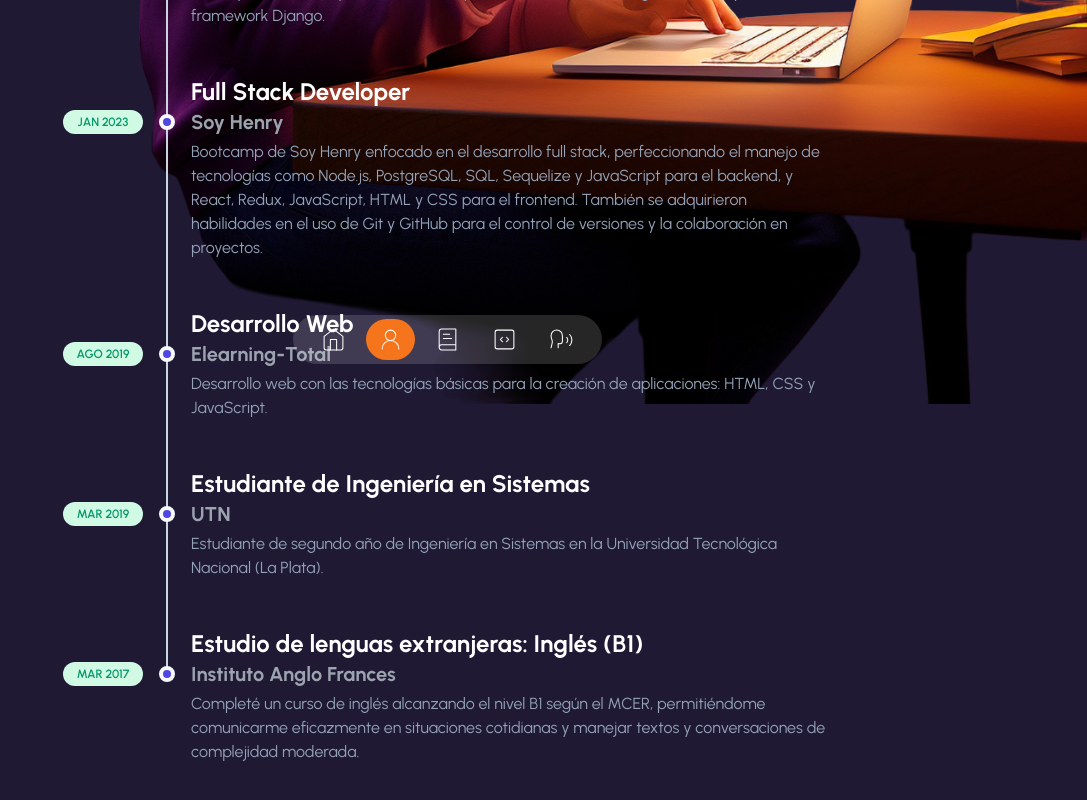
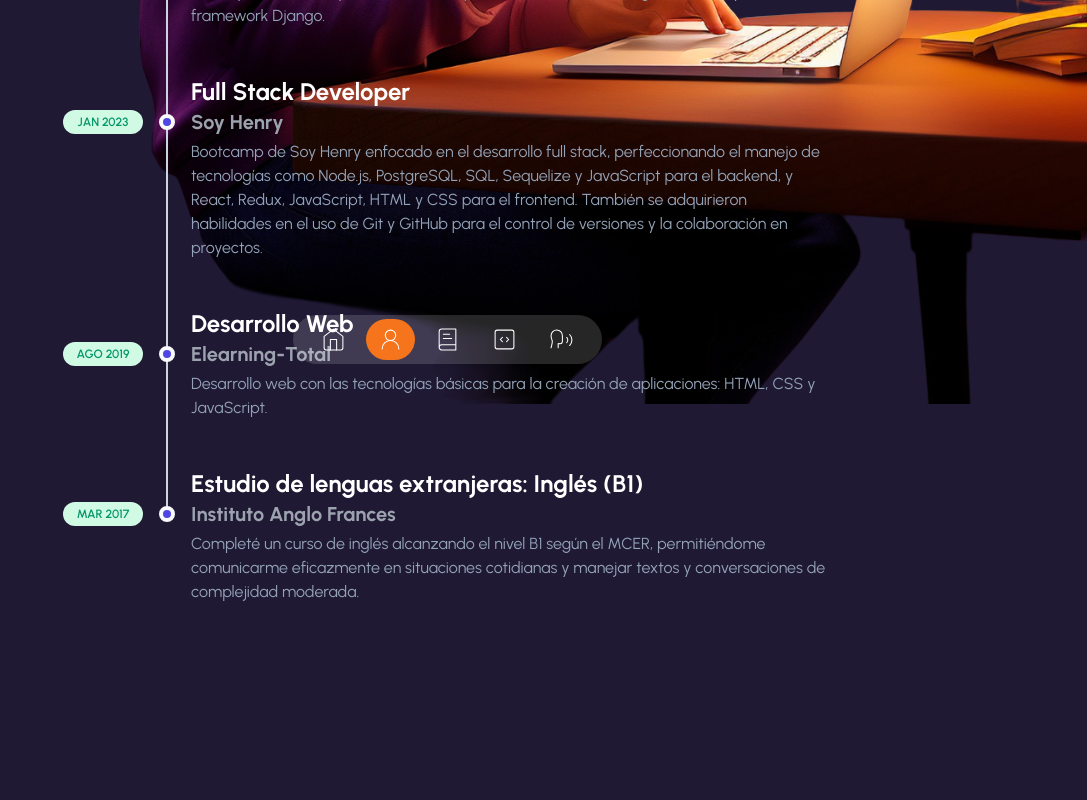
Before and after one commit to JonnyFernandez/Jonny-Code, a Next.js app: page /about-me in a window 1280 px wide. Shown: the part 396-1196 px from the top of the page, without its empty margins (193-1280 px from the left). After the commit the page ends 1160 px from the top, so only its background shows below. Built offline with nearby package versions, Linux system fonts and the light colour scheme.

Commit message:
Update data.tsx

```diff
--- a/data.tsx
+++ b/data.tsx
@@ -178,14 +178,14 @@ export const dataAboutPage = [
       "Desarrollo web con las tecnologías básicas para la creación de aplicaciones: HTML, CSS y JavaScript.",
     date: "Ago 2019",
   },
-  {
-    id: 4,
-    title: "Estudiante de Ingeniería en Sistemas",
-    subtitle: "UTN",
-    description:
-      "Estudiante de segundo año de Ingeniería en Sistemas en la Universidad Tecnológica Nacional (La Plata).",
-    date: "Mar 2019",
-  },
+  // {
+  //   id: 4,
+  //   title: "Estudiante de Ingeniería en Sistemas",
+  //   subtitle: "UTN",
+  //   description:
+  //     "Estudiante de segundo año de Ingeniería en Sistemas en la Universidad Tecnológica Nacional (La Plata).",
+  //   date: "Mar 2019",
+  // },
   {
     id: 5,
     title: "Estudio de lenguas extranjeras: Inglés (B1)",
```
